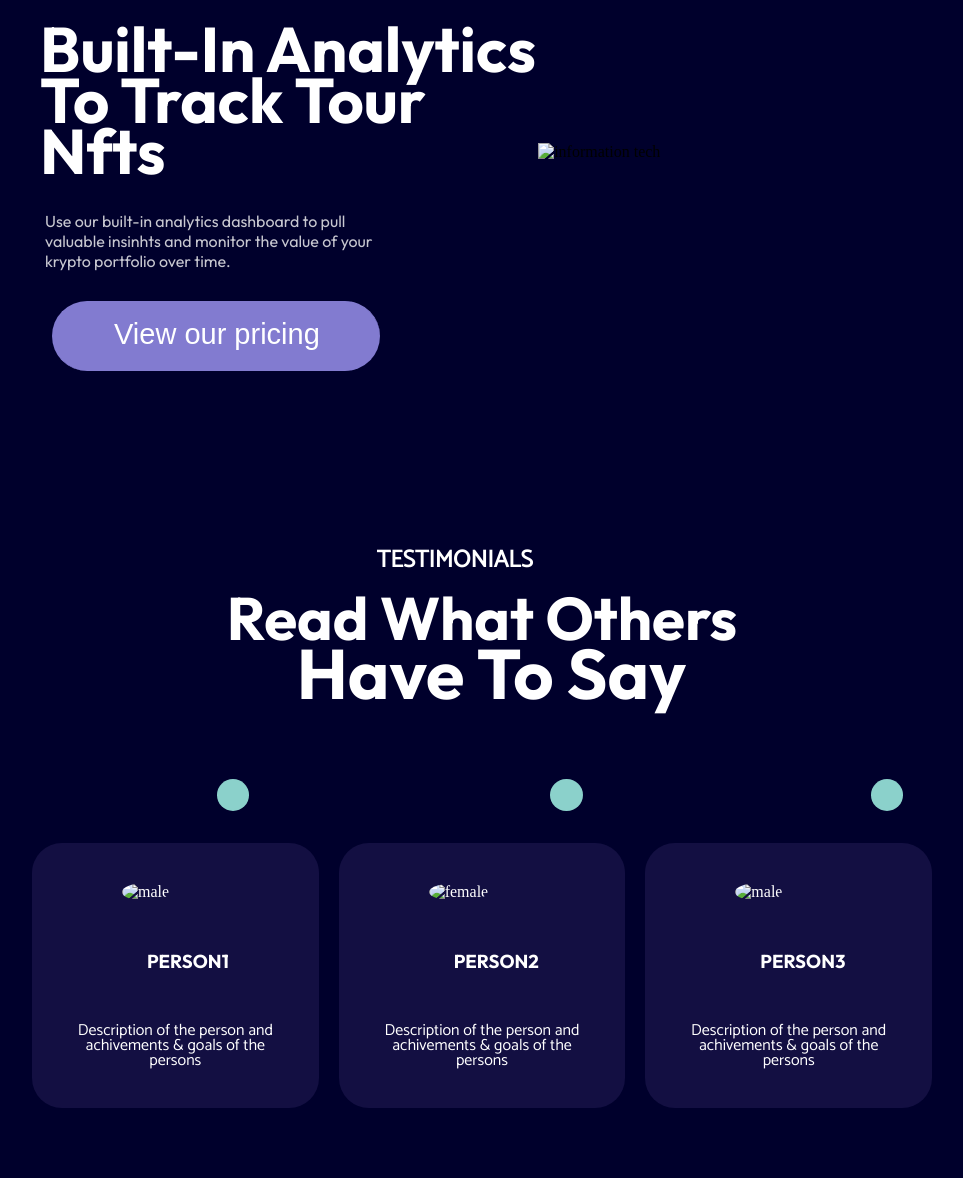
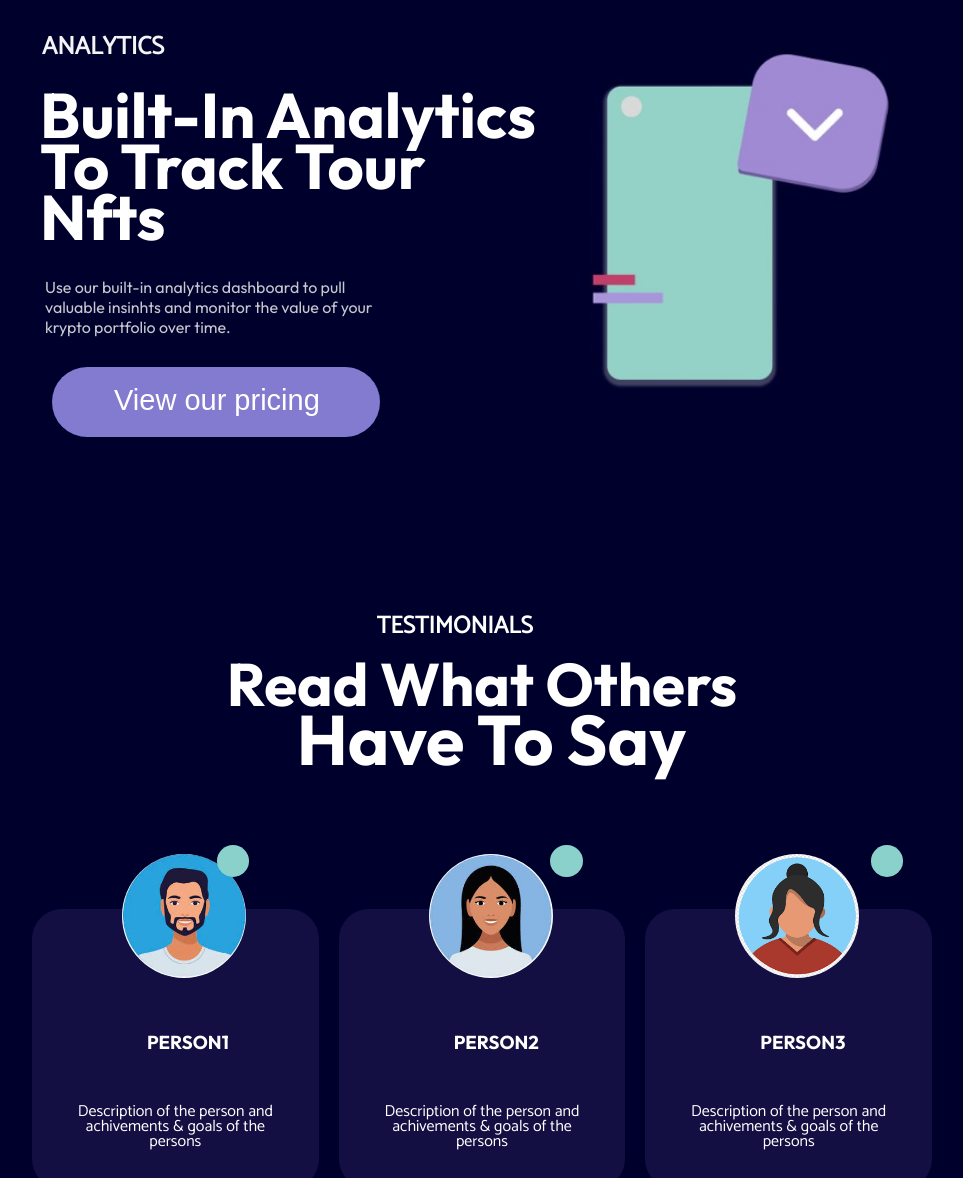
Before and after one commit to HarikaranM/rare, a plain HTML site: page index.html in a window 1280 px wide. Shown: the part 1420-2598 px from the top of the page, without its empty margins (158-1121 px from the left). Drawn offline with Linux system fonts and the light colour scheme; the site is published under a folder, as on GitHub Pages, so addresses that start at the root find nothing; a web font is replaced by a local one.

Commit message:
Update index.html

```diff
--- a/index.html
+++ b/index.html
@@ -37,11 +37,11 @@
             <li class="ntc"><P>NST COMPANY</P></li>
         </ul>
     </nav>
-            <img src="/ads/mit.jpg" alt="mit company" class="mit">
+            <img src="ads/mit.jpg" alt="mit company" class="mit">
             <h2 class="ff">Forbes</h2>
         </div>
         <article class="mm">
-        <img src="/ads/mgs.jpg" alt="massager nodification" class="mgs">
+        <img src="ads/mgs.jpg" alt="massager nodification" class="mgs">
         <div class="build1">
             <h2 class="aa9">ANALYTICS</h2>
             <h1 class="ant">Built-In Analytics<br> To Track Tour Nfts</h1>
@@ -60,7 +60,7 @@
             <input type="button" class="view" value="View our pricing">
     </div>
     </div>
-    <img src="/ads/tick.jpg" alt="information tech" class="tick">
+    <img src="ads/tick.jpg" alt="information tech" class="tick">
     </article>
     <article class="hhh">
         <div class="ttt">
@@ -80,7 +80,7 @@
         <!-- <div class="aaa"> -->
             <div class="Item">
 
-                <img src="/ads/mmm.jpeg" alt="male" class="qqq">
+                <img src="ads/mmm.jpeg" alt="male" class="qqq">
 
                 <h3 class="prn">PERSON1</h3>
                 <P class="scrp">Description of the person and achivements & goals of the persons</P>
@@ -88,14 +88,14 @@
             <!-- </div>
             <div class="aaa"> -->
             <div class="Item">
-                <img src="/ads/mmm1.jpeg" alt="female" class="qqq">
+                <img src="ads/mmm1.jpeg" alt="female" class="qqq">
                 <h3 class="prn">PERSON2</h3>
                 <P class="scrp">Description of the person and achivements & goals of the persons</P>
             </div>
             <!-- </div>
             <div class="aaa"> -->
             <div class="Item">
-                <img src="/ads/mmm2.png" alt="male" class="qqq">
+                <img src="ads/mmm2.png" alt="male" class="qqq">
                 <h3 class="prn">PERSON3</h3>
                 <P class="scrp">Description of the person and achivements & goals of the persons</P>
             </div>
```
